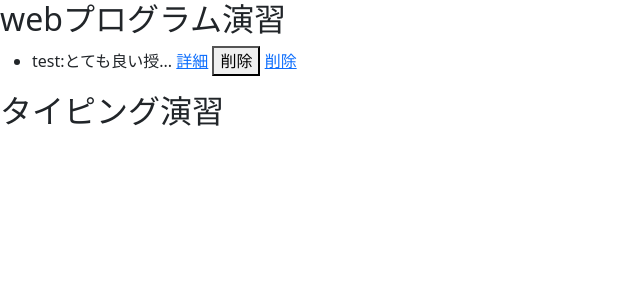
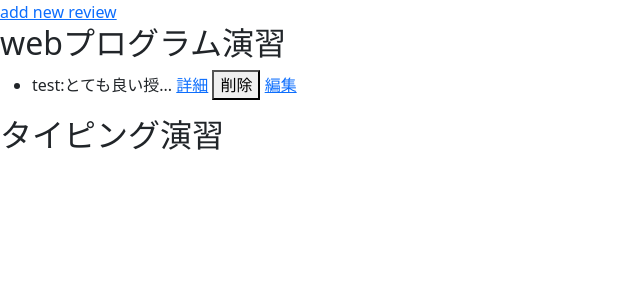
Before and after one commit to cou723/dhu-class-review-site, a Flask app: page / in a window 1280 px wide. Shown: the top 300 px of the page, without its empty margins (0-640 px from the left). Run offline with Flask 2, Linux system fonts and the light colour scheme; a user stored in the database is signed in; data comes from the database, SQL or seed files in the repository; both versions use the stored data as it was after the commit; some libraries are stand-ins or nearby versions.

Commit message:
reviewの編集ができるようになった

```diff
--- a/app.py
+++ b/app.py
@@ -5,8 +5,9 @@ from collections import namedtuple
 from datetime import timedelta
 
 app = Flask(__name__, instance_relative_config=True)
+app.config['TEMPLATES_AUTO_RELOAD'] = True
 
-app.config['SECRET_KEY'] = os.urandom(24)
+app.config['SECRET_KEY'] = "seacret"
 app.permanent_session_lifetime = timedelta(minutes=3)
 
 
@@ -53,6 +54,7 @@ def get_review(db, review_id):
     db.execute(
         f"SELECT title,teacher FROM classes WHERE class_id={review_raw[2]}")
     class_info = db.fetchone()
+    review["user_id"] = review_raw[1]
     review["class_title"] = class_info[0]
     review["class_teacher"] = class_info[1]
     db.execute(f"SELECT name FROM users WHERE user_id={review_raw[1]}")
@@ -103,8 +105,22 @@ def post_review():
         f"INSERT INTO reviews VALUES({review_count}, {session['user_id']}, {request.form['class_id']}, '{request.form['comment']}')")
     db_connection.commit()
     db_connection.close()
-    return jsonify("Post review")
+    return redirect("/")
 
+@app.route("/review/edit/<int:review_id>", methods=['GET','POST'])
+@login_required
+def edit_review(review_id):
+    db_connection = get_db_connection()
+    db = db_connection.cursor()
+    current_review = get_review(db,review_id)
+    if request.method == "GET":
+        return render_template("review_edit.html",comment=current_review["comment"],review_id=review_id)
+    if session.get("user_id") != current_review["user_id"]:
+        return jsonify({"message":"failed"})
+    db.execute(f"UPDATE reviews SET comment='{request.form['comment']}' WHERE review_id={review_id}")
+    db_connection.commit()
+    db_connection.close()
+    return redirect("/")
 
 @app.route("/review/delete/<int:review_id>", methods=['POST'])
 @login_required
@@ -112,12 +128,13 @@ def delete_review(review_id):
     db_connection = get_db_connection()
     db = db_connection.cursor()
     target_data = get_review(db, review_id)
-    if session["user_id"] != target_data["user_id"]:
+    if session['user_id'] != target_data["user_id"]:
         return jsonify(
             {'message': 'Deletion of reviews written by anyone other than you is not permitted'}), 400
     db.execute(f"DELETE FROM reviews WHERE review_id={review_id}")
     db_connection.commit()
     db_connection.close()
+    return redirect("/")
 
 
 @app.route("/review/list")
@@ -145,7 +162,7 @@ def login():
         if (user_id is None):
             return jsonify("Login failed")
         else:
-            session["user_id"] = user_id[0]
+            session['user_id'] = user_id[0]
             return redirect("/")
     else:
         return render_template("login.html")
--- a/templates/base.html
+++ b/templates/base.html
@@ -2,25 +2,18 @@
 <html lang="ja">
     <head>
         <title>dhu class review site</title>
-        <link
-        rel="stylesheet"
-        href="https://unpkg.com/modern-css-reset/dist/reset.min.css"
-        />
-        <link href="https://cdn.jsdelivr.net/npm/bootstrap@5.0.2/dist/css/bootstrap.min.css" rel="stylesheet" integrity="sha384-EVSTQN3/azprG1Anm3QDgpJLIm9Nao0Yz1ztcQTwFspd3yD65VohhpuuCOmLASjC" crossorigin="anonymous">
+        <link rel="stylesheet"
+              href="https://unpkg.com/modern-css-reset/dist/reset.min.css"/>
+        <link href="https://cdn.jsdelivr.net/npm/bootstrap@5.0.2/dist/css/bootstrap.min.css"
+              rel="stylesheet"
+              integrity="sha384-EVSTQN3/azprG1Anm3QDgpJLIm9Nao0Yz1ztcQTwFspd3yD65VohhpuuCOmLASjC"
+              crossorigin="anonymous">
+        {% block script %}{% endblock %}
     </head>
     <body>
-        <div id="content">{% block content %}{% endblock %}</div>
-        <script>
-            const btn = document.querySelector("#delete_review")
-            console.log(btn);
-            btn.addEventListener("click", () => {
-                console.log("Sending data");
-                const XHR = new XMLHttpRequest();
-                XHR.open("POST", `/review/delete/${document.querySelector("#delete_review").getAttribute("review_id")}`);
-                XHR.setRequestHeader("Content-Type", "application/x-www-form-urlencoded");
-                XHR.send("");
-            });
-        </script>
+        <div id="content">
+            {% block content %}{% endblock %}
+        </div>
     </body>
-    </head>
+</head>
 </html>
--- a/templates/index.html
+++ b/templates/index.html
@@ -1,21 +1,37 @@
-{% extends "base.html" %} {% block content %} {% for class in classes %}
+{% extends "base.html" %}
+{% block script %}
+    <script>
+    const delete_btn = document.querySelector("#delete_review");
+    console.log(delete_btn);
+    delete_btn.addEventListener("click", () => {
+        console.log("Sending data");
+        const XHR = new XMLHttpRequest();
+        XHR.open("POST", `/review/delete/${document.querySelector("#delete_review").getAttribute("review_id")}`);
+        XHR.setRequestHeader("Content-Type", "application/x-www-form-urlencoded");
+        XHR.send("");
+    });
+    </script>
+{% endblock %}
+{% block content %}
+    <a href="/review/post">add new review</a>
+    {% for class in classes %}
         <div>
             <h2>{{ class.title }}</h2>
             <ul>
-        {% for review in reviews %} {% if review.class_id == class.class_id %}
+                {% for review in reviews %}
+                    {% if review.class_id == class.class_id %}
                         <li>
                             {{ review.written_by }}:{{ review.short_description }}
                             <a href="/review/{{ review.review_id }}">詳細</a>
                             {% if review.user_id == user_id %}
                                 <button id="delete_review" review_id="{{ review.review_id }}">削除</button>
-            <a href="/review/delete/{{ review.review_id }}">削除</a>
+                                <a href="/review/edit/{{ review.review_id }}">編集</a>
                             {% endif %}
                         </li>
-        {% endif %} {% endfor %}
+                    {% endif %}
+                {% endfor %}
             </ul>
-    <script>
-
-    </script>
+            <script></script>
         </div>
     {% endfor %}
     <!-- 全体レビュー一覧(クラスごと) -->
```
Also changed, not shown: templates/login.html (+7 -6 lines), templates/review_description.html (+12 -7 lines), templates/review_edit.html (added, +7 -0 lines), templates/review_post.html (+9 -4 lines), templates/sign_up.html (+7 -6 lines), Test.db. Lines whose indentation alone changed are shown as unchanged.
